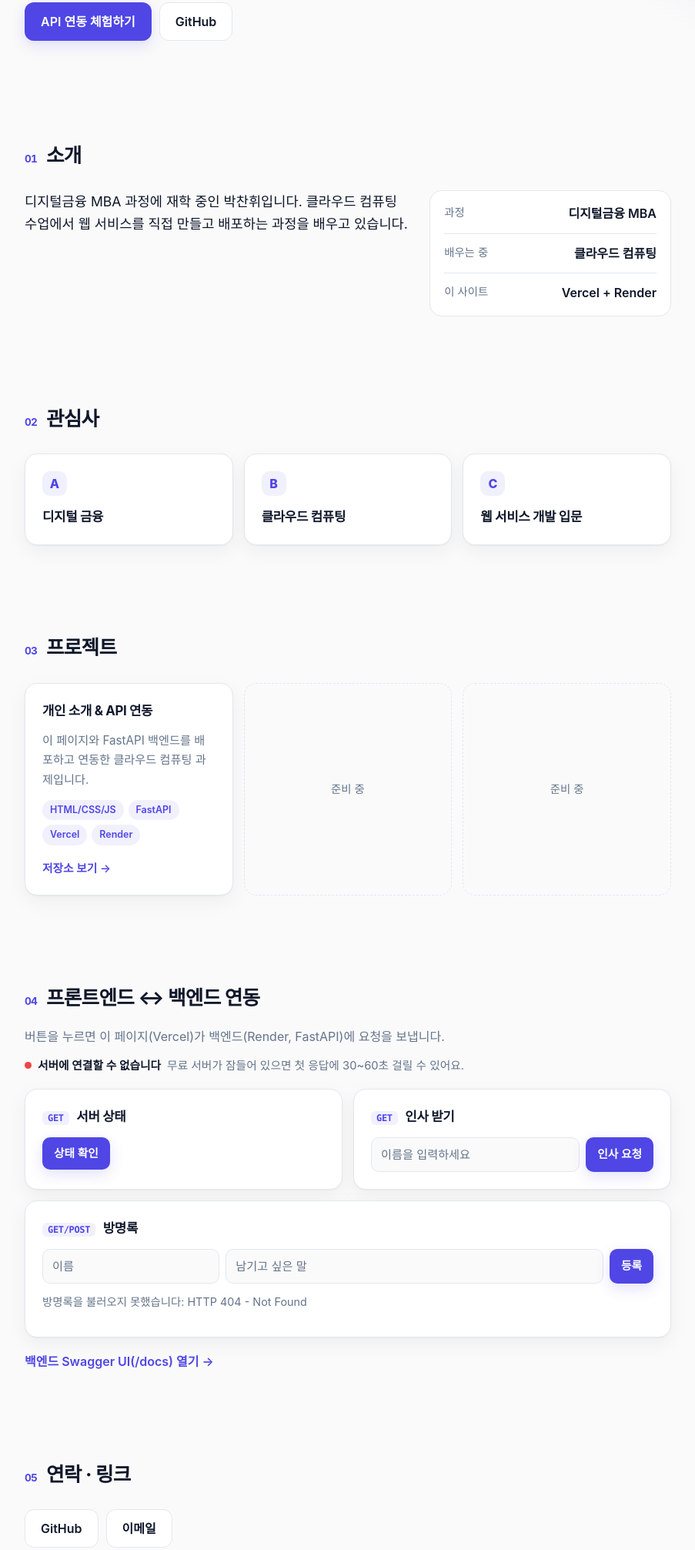
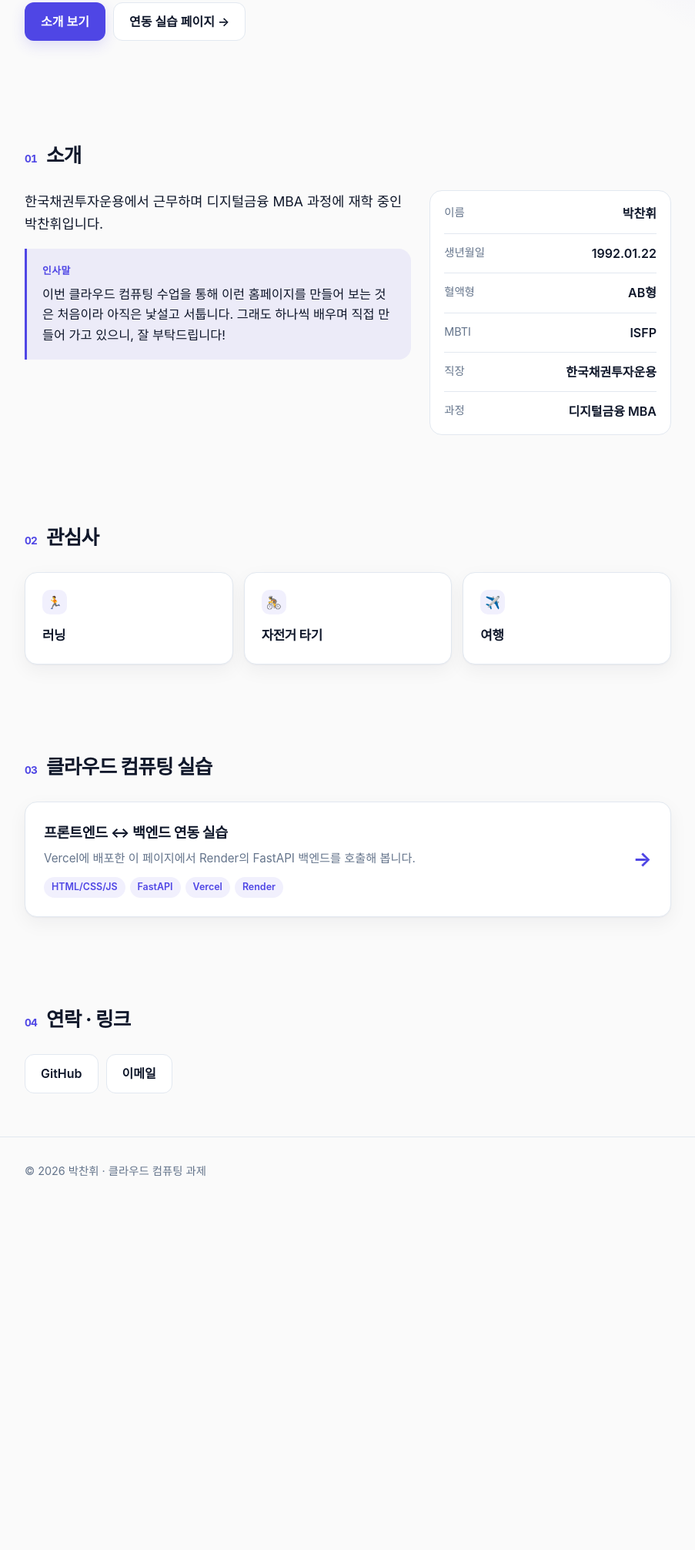
Before and after one commit to chpark-kaist/my-intro-app, a plain HTML site: page frontend/index.html in a window 1280 px wide. Shown: the part 429-2442 px from the top of the page at 77% size, without its empty margins (188-1091 px from the left). After the commit the page ends 2009 px from the top, so only its background shows below. Drawn offline with Linux system fonts and the light colour scheme; no server answers; a web font is replaced by a local one.

Commit message:
소개 내용 추가 및 연동 실습 페이지 분리
- 프로필, 인사말, 관심사(러닝/자전거/여행) 내용 추가
- 연동 실습을 api-demo.html로 분리하고 소개 페이지와 서로 링크
- script.js를 api.js(API 호출)와 theme.js(테마 전환)로 분리
- README 구성/기능 설명 갱신

Co-Authored-By: Claude Sonnet 5 <noreply@anthropic.com>

```diff
--- a/frontend/script.js
+++ b/frontend/api.js
@@ -126,18 +126,6 @@ async function checkServer() {
   }
 }
 
-// ---------- 테마 전환 (라이트/다크) ----------
-$("theme-toggle").addEventListener("click", () => {
-  const root = document.documentElement;
-  const isDark =
-    root.dataset.theme === "dark" ||
-    (!root.dataset.theme && matchMedia("(prefers-color-scheme: dark)").matches);
-  root.dataset.theme = isDark ? "light" : "dark";
-  try {
-    localStorage.setItem("theme", root.dataset.theme);
-  } catch (_) {}
-});
-
 // 페이지가 열리면 서버 상태와 방명록을 한 번 불러옵니다.
 checkServer();
 loadGuestbook();
--- a/frontend/index.html
+++ b/frontend/index.html
@@ -4,7 +4,7 @@
   <meta charset="UTF-8" />
   <meta name="viewport" content="width=device-width, initial-scale=1.0" />
   <title>박찬휘 | 자기소개</title>
-  <meta name="description" content="디지털금융 MBA 박찬휘의 개인 소개 페이지와 프론트엔드·백엔드 연동 실습" />
+  <meta name="description" content="한국채권투자운용 박찬휘의 개인 소개 페이지" />
   <link rel="preconnect" href="https://cdn.jsdelivr.net" crossorigin />
   <link rel="stylesheet" href="https://cdn.jsdelivr.net/gh/orioncactus/pretendard@v1.3.9/dist/web/variable/pretendardvariable-dynamic-subset.min.css" />
   <link rel="stylesheet" href="style.css" />
@@ -23,8 +23,8 @@
       <nav aria-label="주요 메뉴">
         <a href="#about">소개</a>
         <a href="#interests">관심사</a>
-        <a href="#projects">프로젝트</a>
-        <a href="#api">연동</a>
+        <a href="#practice">실습</a>
+        <a href="#links">연락</a>
         <button id="theme-toggle" class="icon-btn" type="button" aria-label="테마 전환">
           <svg class="i-moon" viewBox="0 0 24 24" width="18" height="18" fill="none" stroke="currentColor" stroke-width="2" stroke-linecap="round" stroke-linejoin="round"><path d="M21 12.8A9 9 0 1 1 11.2 3a7 7 0 0 0 9.8 9.8z"/></svg>
           <svg class="i-sun" viewBox="0 0 24 24" width="18" height="18" fill="none" stroke="currentColor" stroke-width="2" stroke-linecap="round" stroke-linejoin="round"><circle cx="12" cy="12" r="4"/><path d="M12 2v2M12 20v2M4.9 4.9l1.4 1.4M17.7 17.7l1.4 1.4M2 12h2M20 12h2M4.9 19.1l1.4-1.4M17.7 6.3l1.4-1.4"/></svg>
@@ -37,14 +37,14 @@
     <!-- 히어로 -->
     <section class="hero">
       <div class="wrap">
-        <p class="eyebrow">디지털금융 MBA · 클라우드 컴퓨팅</p>
+        <p class="eyebrow">한국채권투자운용 · 디지털금융 MBA</p>
         <h1>안녕하세요,<br /><span class="grad">박찬휘</span>입니다.</h1>
         <p class="lead">
-          웹 서비스를 직접 만들고 배포하는 과정을 배우고 있습니다.
+          클라우드 컴퓨팅 수업에서 처음으로 나만의 홈페이지를 만들어 보고 있습니다.
         </p>
         <div class="cta">
-          <a class="btn primary" href="#api">API 연동 체험하기</a>
-          <a class="btn ghost" href="https://github.com/chpark-kaist" target="_blank" rel="noopener">GitHub</a>
+          <a class="btn primary" href="#about">소개 보기</a>
+          <a class="btn ghost" href="api-demo.html">연동 실습 페이지 →</a>
         </div>
       </div>
     </section>
@@ -54,14 +54,23 @@
       <div class="wrap">
         <h2 class="title"><span class="num">01</span>소개</h2>
         <div class="about-grid">
-          <p class="about-text">
-            디지털금융 MBA 과정에 재학 중인 박찬휘입니다.
-            클라우드 컴퓨팅 수업에서 웹 서비스를 직접 만들고 배포하는 과정을 배우고 있습니다.
-          </p>
+          <div>
+            <p class="about-text">
+              한국채권투자운용에서 근무하며 디지털금융 MBA 과정에 재학 중인 박찬휘입니다.
+            </p>
+            <blockquote class="hello">
+              <span class="hello-tag">인사말</span>
+              이번 클라우드 컴퓨팅 수업을 통해 이런 홈페이지를 만들어 보는 것은 처음이라 아직은 낯설고 서툽니다.
+              그래도 하나씩 배우며 직접 만들어 가고 있으니, 잘 부탁드립니다!
+            </blockquote>
+          </div>
           <dl class="facts">
+            <div><dt>이름</dt><dd>박찬휘</dd></div>
+            <div><dt>생년월일</dt><dd>1992.01.22</dd></div>
+            <div><dt>혈액형</dt><dd>AB형</dd></div>
+            <div><dt>MBTI</dt><dd>ISFP</dd></div>
+            <div><dt>직장</dt><dd>한국채권투자운용</dd></div>
             <div><dt>과정</dt><dd>디지털금융 MBA</dd></div>
-            <div><dt>배우는 중</dt><dd>클라우드 컴퓨팅</dd></div>
-            <div><dt>이 사이트</dt><dd>Vercel + Render</dd></div>
           </dl>
         </div>
       </div>
@@ -72,86 +81,37 @@
       <div class="wrap">
         <h2 class="title"><span class="num">02</span>관심사</h2>
         <div class="grid three">
-          <article class="card"><span class="idx">A</span><h3>디지털 금융</h3></article>
-          <article class="card"><span class="idx">B</span><h3>클라우드 컴퓨팅</h3></article>
-          <article class="card"><span class="idx">C</span><h3>웹 서비스 개발 입문</h3></article>
+          <article class="card"><span class="idx">🏃</span><h3>러닝</h3></article>
+          <article class="card"><span class="idx">🚴</span><h3>자전거 타기</h3></article>
+          <article class="card"><span class="idx">✈️</span><h3>여행</h3></article>
         </div>
       </div>
     </section>
 
-    <!-- 프로젝트 -->
-    <section id="projects" class="section">
+    <!-- 연동 실습으로 이동 -->
+    <section id="practice" class="section">
       <div class="wrap">
-        <h2 class="title"><span class="num">03</span>프로젝트</h2>
-        <div class="grid three">
-          <article class="card project">
-            <h3>개인 소개 &amp; API 연동</h3>
-            <p>이 페이지와 FastAPI 백엔드를 배포하고 연동한 클라우드 컴퓨팅 과제입니다.</p>
+        <h2 class="title"><span class="num">03</span>클라우드 컴퓨팅 실습</h2>
+        <a class="link-card" href="api-demo.html">
+          <div>
+            <h3>프론트엔드 ↔ 백엔드 연동 실습</h3>
+            <p>Vercel에 배포한 이 페이지에서 Render의 FastAPI 백엔드를 호출해 봅니다.</p>
             <ul class="tags">
               <li>HTML/CSS/JS</li>
               <li>FastAPI</li>
               <li>Vercel</li>
               <li>Render</li>
             </ul>
-            <a class="more" href="https://github.com/chpark-kaist/my-intro-app" target="_blank" rel="noopener">저장소 보기 →</a>
-          </article>
-          <article class="card empty"><span>준비 중</span></article>
-          <article class="card empty"><span>준비 중</span></article>
-        </div>
-      </div>
-    </section>
-
-    <!-- 프론트엔드 ↔ 백엔드 연동 -->
-    <section id="api" class="section">
-      <div class="wrap">
-        <h2 class="title"><span class="num">04</span>프론트엔드 ↔ 백엔드 연동</h2>
-        <p class="sub">
-          버튼을 누르면 이 페이지(Vercel)가 백엔드(Render, FastAPI)에 요청을 보냅니다.
-        </p>
-        <p class="server">
-          <span id="api-dot" class="dot" aria-hidden="true"></span>
-          <span id="api-status">서버 확인 중…</span>
-          <span class="hint">무료 서버가 잠들어 있으면 첫 응답에 30~60초 걸릴 수 있어요.</span>
-        </p>
-
-        <div class="grid api">
-          <div class="card">
-            <h3><code>GET</code> 서버 상태</h3>
-            <button id="btn-health" type="button" class="btn primary sm">상태 확인</button>
-            <pre id="out-health" class="out"></pre>
           </div>
-
-          <div class="card">
-            <h3><code>GET</code> 인사 받기</h3>
-            <form id="form-hello" class="row">
-              <input id="input-hello" type="text" placeholder="이름을 입력하세요" maxlength="20" />
-              <button type="submit" class="btn primary sm">인사 요청</button>
-            </form>
-            <pre id="out-hello" class="out"></pre>
-          </div>
-
-          <div class="card wide">
-            <h3><code>GET/POST</code> 방명록</h3>
-            <form id="form-guestbook" class="row">
-              <input id="gb-name" type="text" placeholder="이름" maxlength="20" required />
-              <input id="gb-message" type="text" class="grow" placeholder="남기고 싶은 말" maxlength="200" required />
-              <button type="submit" class="btn primary sm">등록</button>
-            </form>
-            <p id="gb-status" class="note"></p>
-            <ul id="gb-list" class="gb-list"></ul>
-          </div>
-        </div>
-
-        <p class="docs-link">
-          <a id="link-docs" href="#" target="_blank" rel="noopener">백엔드 Swagger UI(/docs) 열기 →</a>
-        </p>
+          <span class="arrow" aria-hidden="true">→</span>
+        </a>
       </div>
     </section>
 
     <!-- 연락 -->
     <section id="links" class="section">
       <div class="wrap">
-        <h2 class="title"><span class="num">05</span>연락 · 링크</h2>
+        <h2 class="title"><span class="num">04</span>연락 · 링크</h2>
         <div class="cta">
           <a class="btn ghost" href="https://github.com/chpark-kaist" target="_blank" rel="noopener">GitHub</a>
           <a class="btn ghost" href="mailto:utubeonly4one@gmail.com">이메일</a>
@@ -166,6 +126,6 @@
     </div>
   </footer>
 
-  <script src="script.js"></script>
+  <script src="theme.js"></script>
 </body>
 </html>
--- a/frontend/style.css
+++ b/frontend/style.css
@@ -189,6 +189,66 @@ code { font-family: ui-monospace, "Cascadia Code", Consolas, monospace; }
 .facts dt { color: var(--muted); font-size: 0.9rem; }
 .facts dd { margin: 0; font-weight: 600; text-align: right; }
 
+.about-text { margin: 0 0 18px; }
+.hello {
+  position: relative;
+  margin: 0;
+  padding: 18px 20px;
+  border-left: 3px solid var(--accent);
+  border-radius: 0 var(--radius) var(--radius) 0;
+  background: var(--accent-soft);
+  font-size: 1.02rem;
+}
+.hello-tag {
+  display: block;
+  margin-bottom: 6px;
+  color: var(--accent);
+  font-size: 0.8rem;
+  font-weight: 700;
+  letter-spacing: 0.04em;
+}
+
+/* 서브 페이지 머리말 */
+.page-head { position: relative; overflow: hidden; padding: 64px 0 24px; }
+.page-head::before {
+  content: "";
+  position: absolute;
+  inset: -60% -20% auto auto;
+  width: 520px;
+  height: 520px;
+  background: radial-gradient(closest-side, var(--glow), transparent);
+  pointer-events: none;
+}
+.page-head h1 {
+  margin: 0 0 14px;
+  font-size: clamp(1.9rem, 6vw, 2.8rem);
+  line-height: 1.2;
+  letter-spacing: -0.04em;
+  font-weight: 800;
+}
+.page-head .lead { margin-bottom: 18px; }
+.section.tight { padding-top: 24px; }
+
+/* 다른 페이지로 이동하는 큰 링크 카드 */
+.link-card {
+  display: flex;
+  align-items: center;
+  justify-content: space-between;
+  gap: 16px;
+  padding: 24px;
+  background: var(--surface);
+  border: 1px solid var(--border);
+  border-radius: var(--radius);
+  box-shadow: var(--shadow);
+  color: var(--text);
+  transition: transform 0.12s ease, border-color 0.12s ease;
+}
+.link-card:hover { text-decoration: none; transform: translateY(-2px); border-color: var(--accent); }
+.link-card h3 { margin: 0 0 6px; font-size: 1.15rem; letter-spacing: -0.02em; }
+.link-card p { margin: 0 0 12px; color: var(--muted); font-size: 0.95rem; }
+.link-card .tags { margin: 0; }
+.link-card .arrow { color: var(--accent); font-size: 1.6rem; font-weight: 700; }
+
 /* ---------- 카드 ---------- */
 .grid { display: grid; gap: 14px; }
 .grid.three { grid-template-columns: repeat(3, 1fr); }
@@ -298,7 +358,7 @@ input::placeholder { color: var(--muted); }
 .gb-list .who { font-weight: 700; }
 .gb-list .when { margin-left: 8px; color: var(--muted); font-size: 0.78rem; }
 
-.docs-link { margin: 18px 0 0; font-weight: 600; }
+.docs-link { margin-top: 20px; }
 
 /* ---------- 푸터 ---------- */
 .site-footer { padding: 32px 0 48px; border-top: 1px solid var(--border); color: var(--muted); font-size: 0.9rem; }
--- /dev/null
+++ b/frontend/theme.js
@@ -0,0 +1,11 @@
+// 라이트/다크 테마 전환 (모든 페이지 공통)
+document.getElementById("theme-toggle").addEventListener("click", () => {
+  const root = document.documentElement;
+  const isDark =
+    root.dataset.theme === "dark" ||
+    (!root.dataset.theme && matchMedia("(prefers-color-scheme: dark)").matches);
+  root.dataset.theme = isDark ? "light" : "dark";
+  try {
+    localStorage.setItem("theme", root.dataset.theme);
+  } catch (_) {}
+});
```
Also changed, not shown: frontend/api-demo.html (added, +96 -0 lines), 1 other file.
